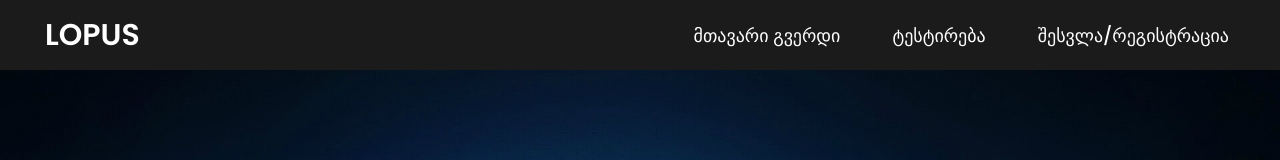
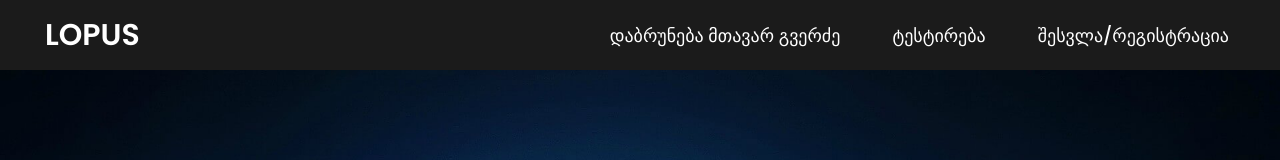
Before and after one commit to flashdato/LOPUS, a plain HTML site: page main.html in a window 1280 px wide. Shown: the top 160 px of the page. Drawn offline with nearby package versions, Linux system fonts and the light colour scheme.

Commit message:
same bullshit

```diff
--- a/NavBar/NavBar.html
+++ b/NavBar/NavBar.html
@@ -7,7 +7,7 @@
         <div class="icon cancel-btn">
           <i class="fas fa-times"></i>
         </div>
-        <li><a href="../main.html">მთავარი გვერდი</a></li>
+        <li><a href="../main.html">დაბრუნება მთავარ გვერძე</a></li>
         <!-- <li><a href="../about/about.html">ჩვენ შესახებ</a></li> -->
         <li><a href="../quiz/quiz.html">ტესტირება</a></li>
         <li><a href="../login/login.html">შესვლა/რეგისტრაცია</a></li>
```
